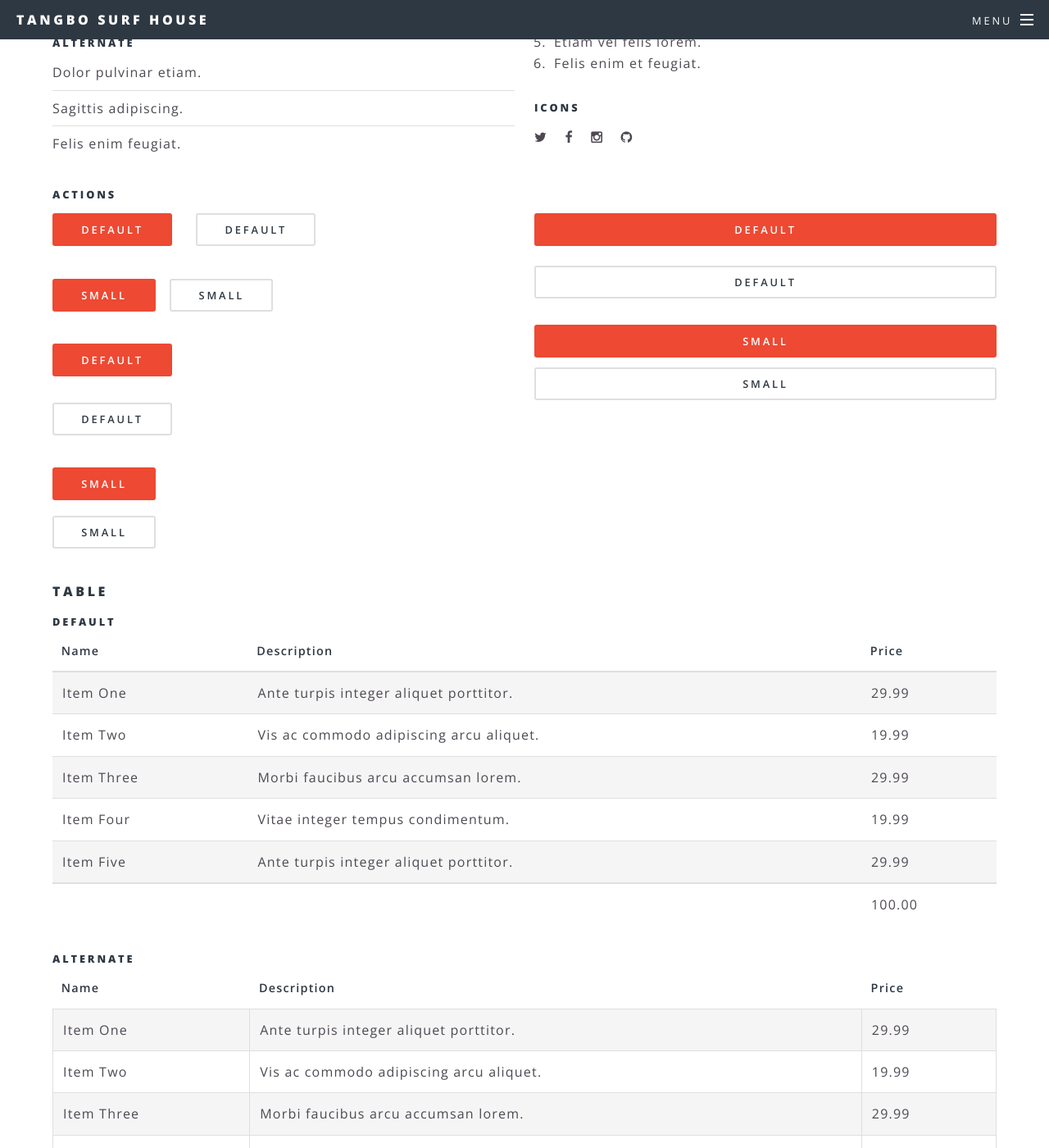
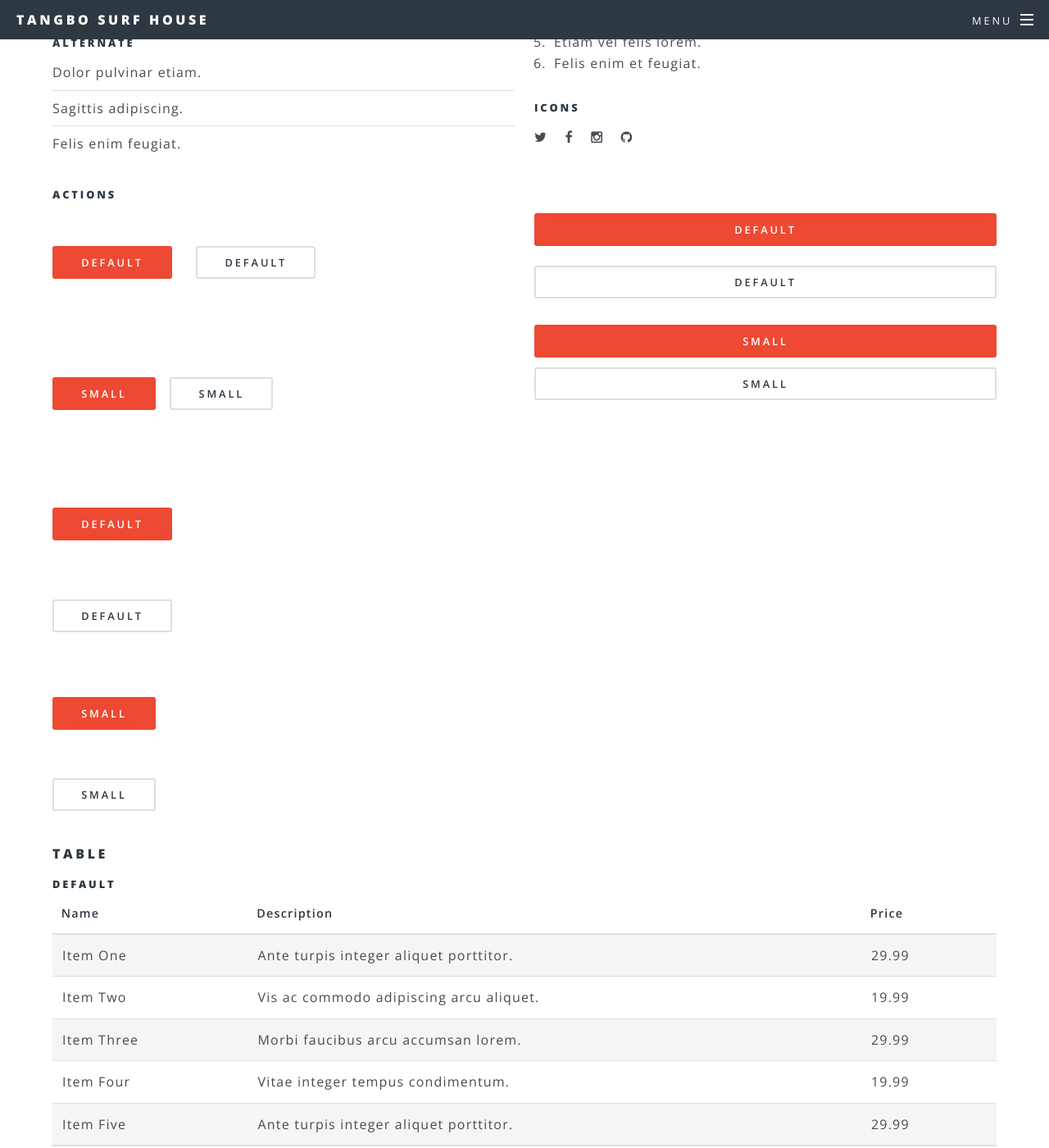
Before and after one commit to tangbosurfhouse/tangbosurfhouse.github.io, a Jekyll site: the page built from elements.html, in a window 1280 px wide and 1400 px high, scrolled down 2041 px. Shown: the whole window at 82% size. Built offline with Jekyll 4.4.1, drawn with Linux system fonts in a browser that asks for light colours.

Commit message:
add margin above Book Now button

```diff
--- a/css/main.scss
+++ b/css/main.scss
@@ -832,6 +832,7 @@ $baseurl: '{{ site.baseurl }}/images';
 		letter-spacing: _size(letter-spacing-alt);
 		line-height: 3.125em;
 		padding: 0 2.75em;
+		margin: 40px 0;
 		text-align: center;
 		text-decoration: none;
 		text-transform: uppercase;
```
